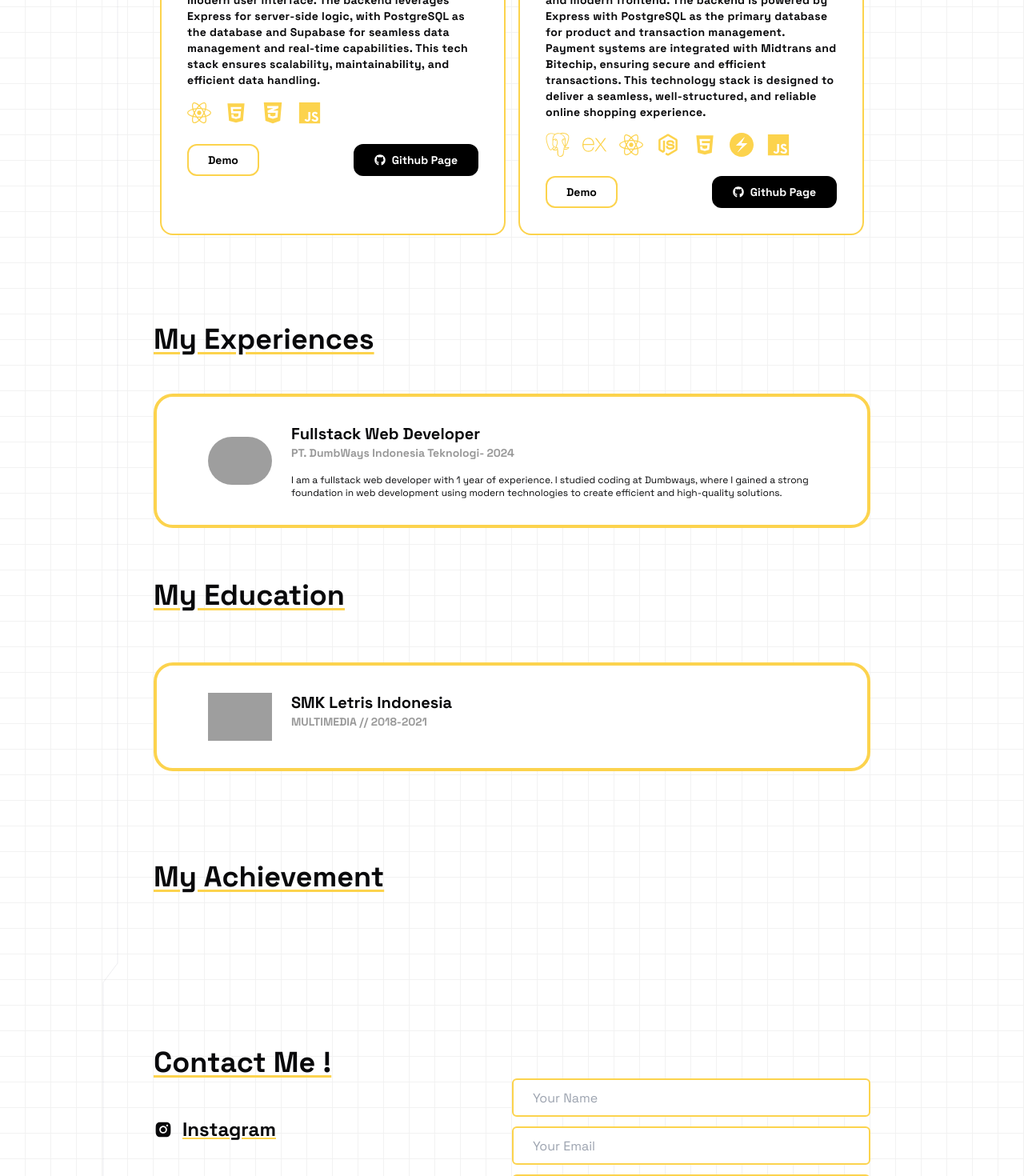
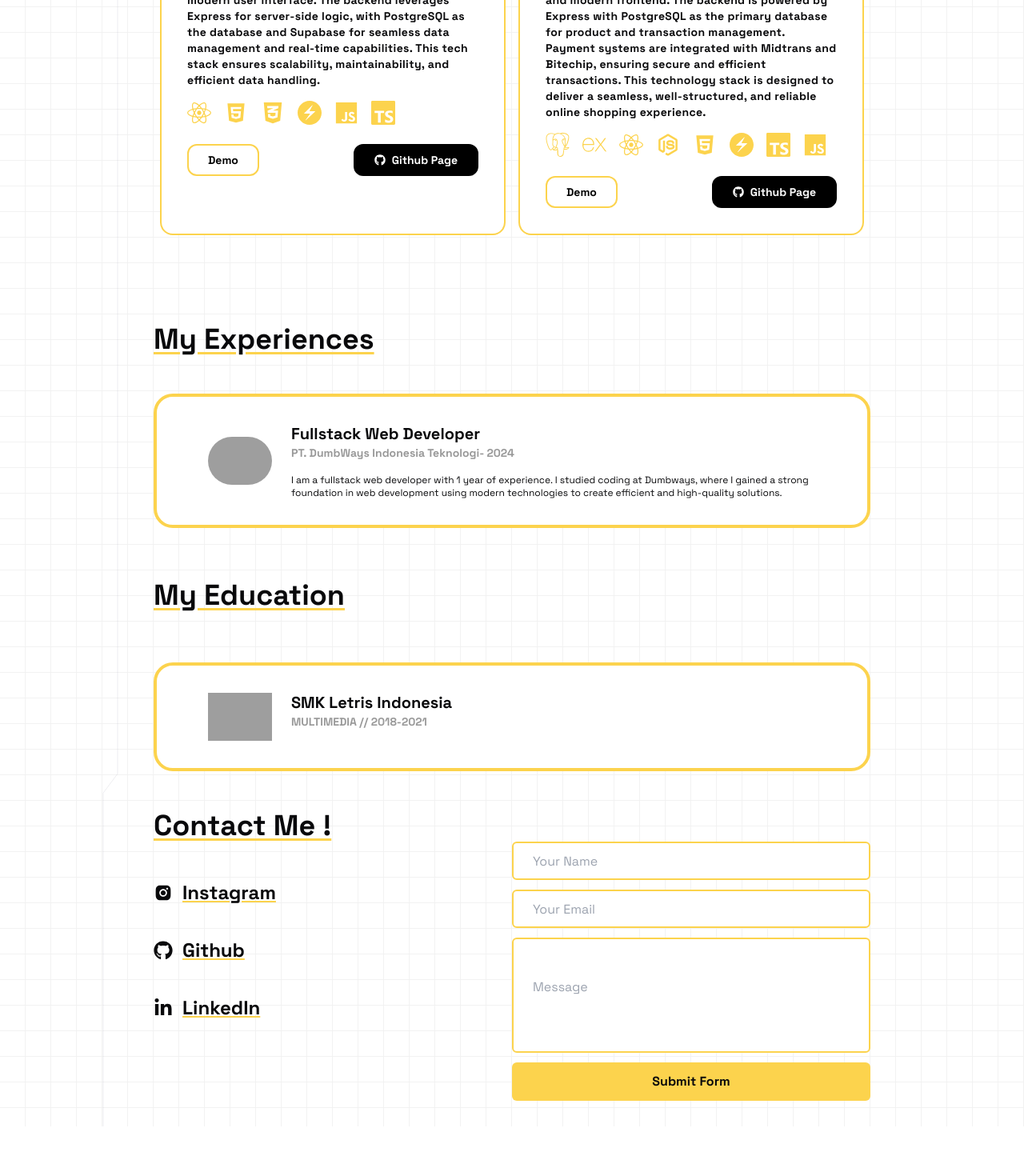
Before and after one commit to Adik-soleh/My-portfolio, a Next.js app: page / in a window 1280 px wide. Shown: the part 1240-2710 px from the top of the page at 80% size. After the commit the page ends 2648 px from the top, so only its background shows below. Built offline with nearby package versions, Linux system fonts and the light colour scheme; grey boxes are pictures that could not be loaded.

Commit message:
refactor: add link in button github

```diff
--- a/app/(hero)/components/Achievement.tsx
+++ b/app/(hero)/components/Achievement.tsx
@@ -17,35 +17,7 @@ function Achievement() {
         </h1>
       </AnimatedSection>
 
-      {/* <ul className="grid grid-cols-1 lg:grid-cols-3 w-auto   ">
-        <AnimatedSection>
-          <li
-            onClick={() =>
-              window.open(
-                "https://osn.toki.id/statistik/peserta/1503",
-                "_blank"
-              )
-            }
-            className=" cursor-pointer dark:bg-black hover:border-amber-100 dark:hover:border-amber-500  flex flex-col justify-center text-center  items-center gap-6 h-60 mx-2 my-2 bg-white border-4 border-amber-300 px-16 py-8 rounded-3xl"
-          >
-            <img
-              draggable="false"
-              src={osnLogo.src}
-              alt=""
-              className="w-20 rounded-full"
-            />
-            <div className="flex-col items-center justify-center">
-              <h2 className="font-black text-sm sm:text-md">
-                Medali Perunggu Olimpiade Sains Nasional Informatika 2024
-              </h2>
-              {/* <h3 className="font-bold text-black opacity-40 text-xs sm:text-sm dark:text-white  mb-4">
-                Ministry of Education, Culture, Research, and Technology
-                (Kementerian Pendidikan, Kebudayaan, Riset, dan Teknologi
-                Republik Indonesia)
-              </h3> */}
-            {/* </div>
-          </li>
-        </AnimatedSection>
+       <ul className="grid grid-cols-1 lg:grid-cols-3 w-auto   ">
         <AnimatedSection>
           <li
             onClick={() =>
@@ -145,7 +117,7 @@ function Achievement() {
             </div>
           </li>
         </AnimatedSection>
-      </ul> */}
+      </ul>
     </div>
   );
 }
--- a/app/(hero)/components/Projects.tsx
+++ b/app/(hero)/components/Projects.tsx
@@ -12,7 +12,7 @@ import { FaCss3Alt, FaReact } from "react-icons/fa6";
 import { DiHtml5 } from "react-icons/di";
 import { GrCss3 } from "react-icons/gr";
 import { IoLogoJavascript } from "react-icons/io5";
-import { SiChakraui, SiExpress, SiMongodb, SiPostgresql } from "react-icons/si";
+import { SiChakraui, SiExpress, SiMongodb, SiPostgresql, SiTypescript } from "react-icons/si";
 import { RiNodejsLine } from "react-icons/ri";
 function Projects() {
   return (
@@ -41,7 +41,9 @@ export const projects = [
       { icon: FaReact, link: "https://react.dev/" },
       { icon: DiHtml5, link: "https://www.w3schools.com/html/" },
       { icon: FaCss3Alt, link: "https://www.w3schools.com/css/" },
+      { icon: SiChakraui, link: "https://chakra-ui.com/" },
       { icon: IoLogoJavascript, link: "https://www.javascript.com/" },
+      { icon: SiTypescript, link: "https://www.typescriptlang.org/" },
     ],
   },
   {
@@ -50,7 +52,7 @@ export const projects = [
       "This e-commerce project is developed using TypeScript, React, and Chakra UI for a responsive and modern frontend. The backend is powered by Express with PostgreSQL as the primary database for product and transaction management. Payment systems are integrated with Midtrans and Bitechip, ensuring secure and efficient transactions. This technology stack is designed to deliver a seamless, well-structured, and reliable online shopping experience.",
     link: "https://lakoe-frontend-beta.vercel.app/",
     image: lakoe,
-    githubLink: "https://github.com/kevincornellius/MERN-ecommerceweb",
+    githubLink: "https://github.com/Adik-soleh/lakoe-frontend",
     icons: [
       { icon: SiPostgresql, link: "https://www.mongodb.com/" },
       { icon: SiExpress, link: "https://expressjs.com/" },
@@ -58,6 +60,7 @@ export const projects = [
       { icon: RiNodejsLine, link: "https://nodejs.org/en" },
       { icon: DiHtml5, link: "https://www.w3schools.com/html/" },
       { icon: SiChakraui, link: "https://www.w3schools.com/css/" },
+      { icon: SiTypescript, link: "https://www.typescriptlang.org/" },
       { icon: IoLogoJavascript, link: "https://www.javascript.com/" },
     ],
   },
--- a/app/(hero)/page.tsx
+++ b/app/(hero)/page.tsx
@@ -6,7 +6,7 @@ import { TracingBeam } from "@/components/ui/tracing-beam";
 import Projects from "./components/Projects";
 import { AnimatedSection } from "@/components/ui/animated-reveal";
 import Experiences from "./components/Experiences";
-import Achievement from "./components/Achievement";
+// import Achievement from "./components/Achievement";
 import Contacts from "./components/Contacts";
 import Educations from "./components/Educations";
 
@@ -60,9 +60,9 @@ function Page() {
               <Educations />
             </div>
 
-            <div ref={AchievementRef}>
+            {/* <div ref={AchievementRef}>
               <Achievement />
-            </div>
+            </div> */}
 
             <div ref={ContactsRef}>
               <Contacts />
--- a/components/ui/card-hover-effect.tsx
+++ b/components/ui/card-hover-effect.tsx
@@ -68,11 +68,10 @@ export const HoverEffect = ({
                 Demo
               </button>
               <div
-                // href={item.githubLink}
                 onClick={(e) => {
                   e.stopPropagation();
                   e.preventDefault();
-                  // window.open(item.githubLink, "_blank");
+                  window.open(item.githubLink, "_blank");
                 }}
                 className=" flex  items-center gap-2 z-10 px-6 py-2 border-2 border-black dark:border-white dark:bg-white bg-black transition-colors duration-500 ease-in-out hover:bg-white dark:hover:bg-black dark:text-black dark:hover:text-white   text-white hover:text-black font-bold rounded-xl text-xs sm:text-sm"
               >
```
